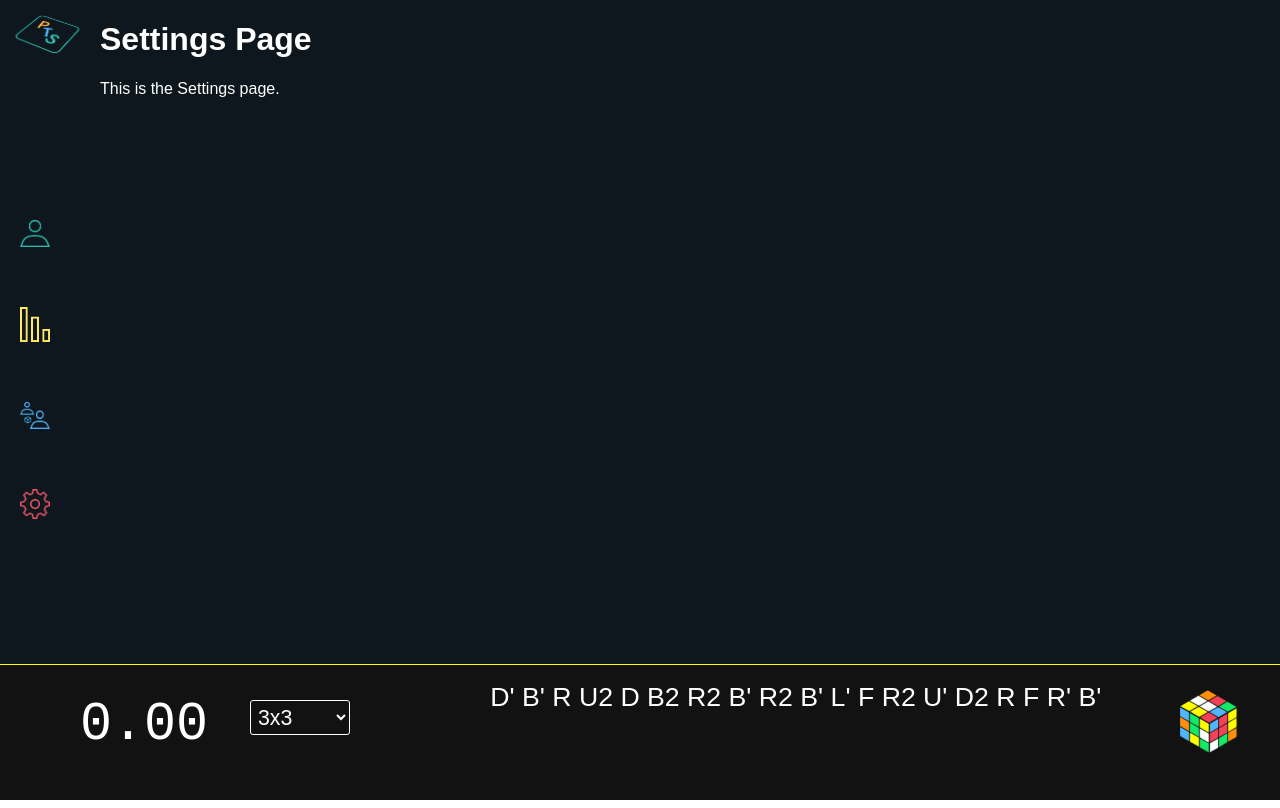
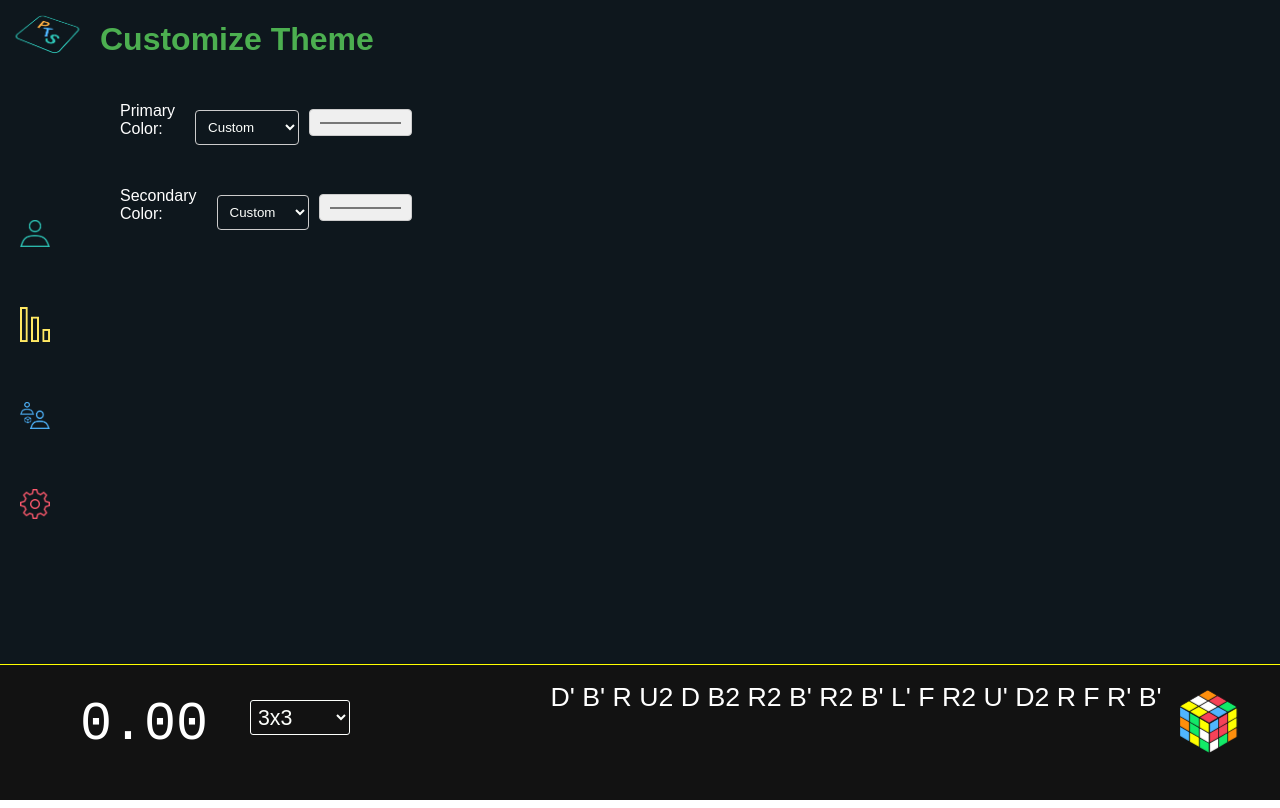
Before and after one commit to samdeaconprojects/peelthestickers, a React (Create React App) app: page /settings in a window 1280 px wide. Built offline with nearby package versions, Linux system fonts and the light colour scheme; a web font is replaced by a local one.

Commit message:
settings and colors

```diff
--- a/src/App.css
+++ b/src/App.css
@@ -1,8 +1,20 @@
+/* styles.css or App.css */
+:root {
+  --primary-color: #0E171D; /* Green by default */
+  --secondary-color: white; /* Dark grey by default */
+}
+
+
+
+/* Other styles that use these colors */
+
+
 .App {
   display: flex;
   height: 100vh;
-  background-color: #0E171D;
-  color: white;
+  background-color: var(--primary-color);
+  color: var(--secondary-color);
+
 }
 
 body {
@@ -59,7 +71,7 @@ body {
   top: 85%;
   left: 250px;
   z-index: 3;
-  background-color: #121212;
+  background-color: transparent;
 }
 
 .scramble-text {
@@ -80,7 +92,7 @@ select {
   padding: 3px;
   width: 100px;
   height: 35px;
-  background-color: #001524;
+  background-color: transparent;
   color: #FDFFFC;
   margin-top: 20px;
   margin-bottom: 10px;
--- a/src/components/Settings/Settings.css
+++ b/src/components/Settings/Settings.css
@@ -1,12 +1,91 @@
+.page {
+  padding: 20px;
+  max-width: 600px;
+  margin: 0 auto;
+  text-align: center;
+  margin-left: 100px;
+}
+
+.settings-container {
+  margin-top: 20px;
+  display: flex;
+  flex-direction: column;
+  align-items: center;
+}
+
+.setting-item {
+  margin-bottom: 20px;
+  width: 100%;
+}
+
+.setting-item label {
+  display: block;
+  margin-bottom: 5px;
+  font-size: 16px;
+  color: #fff;
+  text-align: left;
+}
+
+.setting-item select, .setting-item input {
+  width: 100%;
+  padding: 8px;
+  border-radius: 4px;
+  border: 1px solid #ccc;
+}
+
+h1 {
+  color: #4CAF50; /* Green color for headings */
+}
+
+/* Styling for the sliders */
+input[type=range] {
+  -webkit-appearance: none;
+  width: 100%;
+  height: 8px;
+  border-radius: 5px;
+  background: #d3d3d3;
+  outline: none;
+  opacity: 0.7;
+  -webkit-transition: .2s;
+  transition: opacity .2s;
+}
+
+input[type=range]::-webkit-slider-thumb {
+  -webkit-appearance: none;
+  appearance: none;
+  width: 23px;
+  height: 23px;
+  border-radius: 50%;
+  background: #4CAF50;
+  cursor: pointer;
+}
+
+input[type=range]::-moz-range-thumb {
+  width: 23px;
+  height: 23px;
+  border-radius: 50%;
+  background: #4CAF50;
+  cursor: pointer;
+}
+
 /* Settings.css */
 .settings-container {
-    padding: 20px;
-  }
+  display: flex;
+  flex-direction: column;
+  margin: 20px;
+}
 
-  .setting-item {
-    margin-bottom: 10px;
-  }
+.setting-item {
+  margin: 10px;
+  display: flex;
+  align-items: center;
+}
 
-  .setting-item label {
-    margin-right: 10px;
-  }
+.setting-item label {
+  margin-right: 10px;
+}
+
+.setting-item select, .setting-item input[type="color"] {
+  margin-left: 10px;
+  cursor: pointer;
+}
--- a/src/components/Settings/Settings.js
+++ b/src/components/Settings/Settings.js
@@ -1,14 +1,87 @@
-import React from 'react';
+import React, { useState, useEffect } from 'react';
 import './Settings.css';
 
+function Settings() {
+    const defaultPrimary = '#0E171D'; // Define default primary color
+    const [primaryColor, setPrimaryColor] = useState(defaultPrimary);
+    const [secondaryColor, setSecondaryColor] = useState('#ffffff'); // Default secondary color
+    const [customPrimary, setCustomPrimary] = useState('#0E171D');
+    const [customSecondary, setCustomSecondary] = useState('#ffffff');
 
-function Settings() {
-  return (
-    <div className='Page'>
-      <h1>Settings Page</h1>
-      <p>This is the Settings page.</p>
-    </div>
-  );
+    useEffect(() => {
+        document.documentElement.style.setProperty('--primary-color', primaryColor);
+        document.documentElement.style.setProperty('--secondary-color', secondaryColor);
+    }, [primaryColor, secondaryColor]);
+
+    const handlePrimaryColorChange = (event) => {
+        const { value } = event.target;
+        if (value === "custom") {
+            setPrimaryColor(customPrimary);
+        } else {
+            setPrimaryColor(value);
+        }
+    };
+
+    const handleSecondaryColorChange = (event) => {
+        const { value } = event.target;
+        if (value === "custom") {
+            setSecondaryColor(customSecondary);
+        } else {
+            setSecondaryColor(value);
+        }
+    };
+
+    const handleCustomPrimaryChange = (event) => {
+        const { value } = event.target;
+        setCustomPrimary(value);
+        setPrimaryColor(value);
+    };
+
+    const handleCustomSecondaryChange = (event) => {
+        const { value } = event.target;
+        setCustomSecondary(value);
+        setSecondaryColor(value);
+    };
+
+    return (
+        <div className='Page'>
+            <h1>Customize Theme</h1>
+            <div className="settings-container">
+                <div className="setting-item">
+                    <label>Primary Color:</label>
+                    <select onChange={handlePrimaryColorChange} value={primaryColor === customPrimary ? 'custom' : primaryColor}>
+                        <option value={defaultPrimary}>Default</option>
+                        <option value="#0c2b40">Medium Blue</option>
+                        <option value="#140D21">Purple</option>
+                        <option value="#000000">Black</option>
+                        <option value="custom">Custom</option>
+                    </select>
+                    {primaryColor === customPrimary && (
+                        <input
+                            type="color"
+                            value={customPrimary}
+                            onChange={handleCustomPrimaryChange}
+                        />
+                    )}
+                </div>
+                <div className="setting-item">
+                    <label>Secondary Color:</label>
+                    <select onChange={handleSecondaryColorChange} value={secondaryColor === customSecondary ? 'custom' : secondaryColor}>
+                        <option value="#ffffff">White</option>
+                        <option value="#000000">Black</option>
+                        <option value="custom">Custom</option>
+                    </select>
+                    {secondaryColor === customSecondary && (
+                        <input
+                            type="color"
+                            value={customSecondary}
+                            onChange={handleCustomSecondaryChange}
+                        />
+                    )}
+                </div>
+            </div>
+        </div>
+    );
 }
 
 export default Settings;
```
